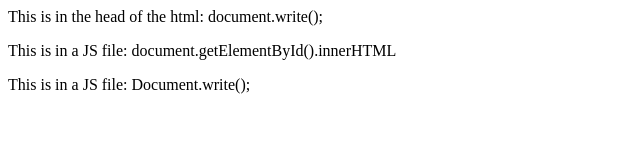
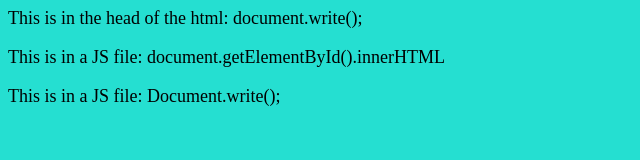
Before and after one commit to zaraaf/zaraaf.github.io, a plain HTML site: page WEB200/assignment1/index.html in a window 1280 px wide. Shown: the whole page, without its empty margins (0-640 px from the left). Drawn offline with Linux system fonts and the light colour scheme; files that its build step writes are made by us from their sources.

Commit message:
added css to assignment 1 and home index.html

```diff
--- a/WEB200/assignment1/index.html
+++ b/WEB200/assignment1/index.html
@@ -6,7 +6,7 @@
     <meta name="description" content="This is assignement 1">
     <meta name="viewport" content="width=device-width, initial-scale=1.0">
     <meta name="description" content="This is the table of contents for WEB200 assignments">
-    <link rel="stylesheet" href="assignment1/style/style.css">
+    <link rel="stylesheet" href="styles/styles.css">
     <title>Assignment 1</title>
     <script>
       document.write("This is in the head of the html: document.write();");
--- a/WEB200/assignment1/styles/styles.css
+++ b/WEB200/assignment1/styles/styles.css
@@ -0,0 +1,15 @@
+* {
+    box-sizing: border-box;
+}
+
+body {
+    display: flex;
+    flex-direction: column;
+    font-size: calc(12px + (20 - 12) * (100vw - 320px) / (1600 - 320));
+    background-color: #25DFD1;
+    /* margin: 0; */
+}
+
+p {
+    color: #000;
+}
--- a/WEB200/styles/styles.css
+++ b/WEB200/styles/styles.css
@@ -14,6 +14,15 @@ h1 {
     text-align: center;
     color: #000;
     border-bottom: solid thick #000;
+}
+
+p {
+    display: flex;
+    flex-direction: column;
+    align-items: center;
+    border-radius: 5px;
+    border: solid thin #000;
+    background-color: aliceblue;
 }
 
 ol {
```
Also changed, not shown: index.html (+1 -0 lines).
